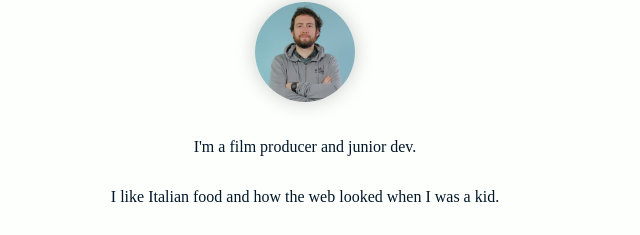
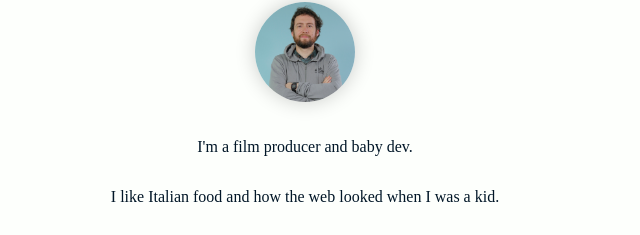
Before and after one commit to v-h-z/v-h-z.github.io, a plain HTML site: page index.html in a window 1280 px wide. Shown: the part 233-468 px from the top of the page, 335-975 px from the left. Drawn offline with Linux system fonts and the light colour scheme.

Commit message:
changed junior to baby cause i'm a baby

```diff
--- a/index.html
+++ b/index.html
@@ -9,7 +9,7 @@
     <div class="container">
     <h1>Hello, I'm Victor</h1>
     <div class="avatar"></div>
-    <p>I'm a film producer and junior dev.</p>
+    <p>I'm a film producer and baby dev.</p>
     <p>I like Italian food and how the web looked when I was a kid.</p>
     <ul>
       <li><a href="perso/">perso</a></li> /
```
